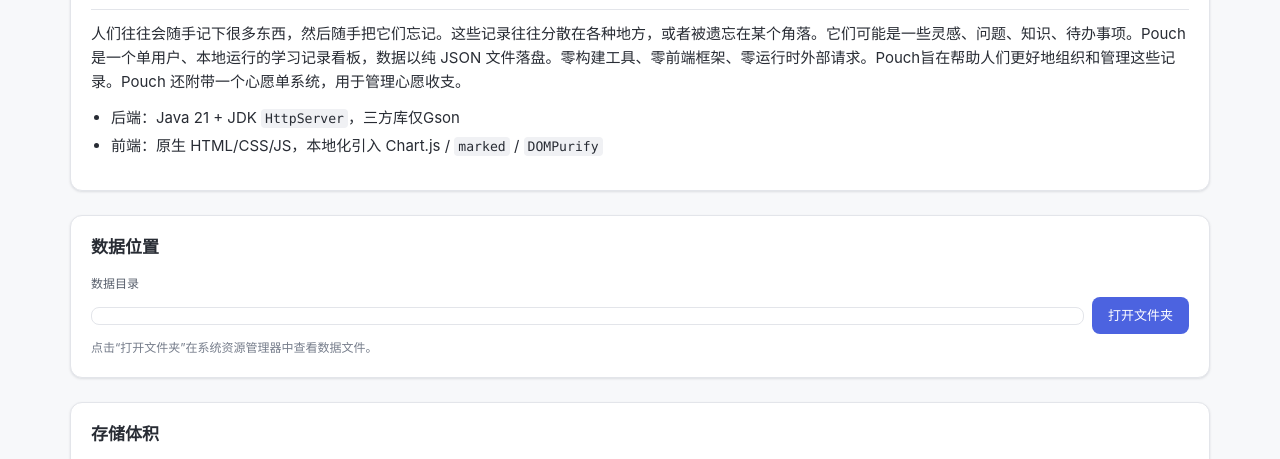
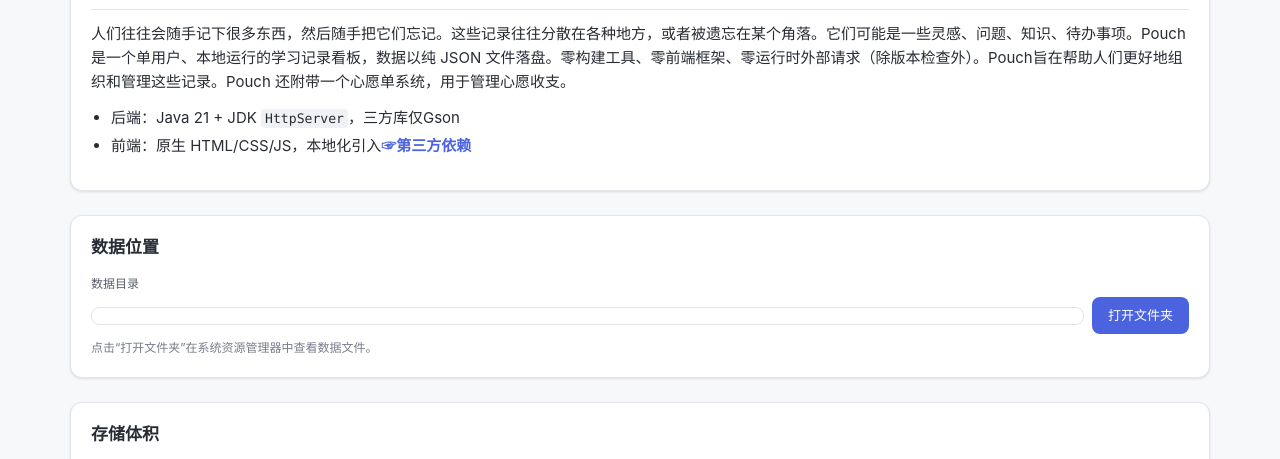
Before and after one commit to MPCBexplorer/Pouch, a plain HTML site: page web/settings.html in a window 1280 px wide. Shown: the part 272-731 px from the top of the page. Drawn offline with Linux system fonts and the light colour scheme; no server answers.

Commit message:
docs(readme): 更新文档以反映功能变更与环境要求
更新 README 及中文文档，同步最新的功能特性说明与环境限制：
- 明确说明前端依赖的本地化引入方式。
- 增加对“插入本地文件链接”功能的描述。
- 补充“目前仅支持 Windows，需要 PowerShell”的环境要求。
- 修正关于外部请求的描述（除版本检查外）。

同时对 `web/settings.html` 进行代码格式化，优化 SVG 标签的缩进与换行。

```diff
--- a/web/js/detail.js
+++ b/web/js/detail.js
@@ -484,12 +484,12 @@ function linkFile() {
     },
     children: [
       el('h3', { class: 'dialog-title', text: '链接本地文件', style: { marginTop: 0, marginBottom: 'var(--sp-4)', fontSize: 'var(--fs-md)' } }),
-      el('p', { class: 'dialog-hint', text: '请输入文件的完整路径，例如：C:/Users/张三/Documents/文档.pdf', style: { fontSize: 'var(--fs-sm)', color: 'var(--text-muted)', marginBottom: 'var(--sp-4)' } }),
+      el('p', { class: 'dialog-hint', text: '请输入文件的完整路径，例如：C:/Users/Admin/Documents/doc.pdf', style: { fontSize: 'var(--fs-sm)', color: 'var(--text-muted)', marginBottom: 'var(--sp-4)' } }),
       el('input', {
         class: 'input input-text',
         id: 'linkFilePathInput',
         attrs: {
-          placeholder: 'C:/... 或 /home/.../文件名',
+          placeholder: 'C:/...',
           'aria-label': '文件路径'
         },
         style: { width: '100%', boxSizing: 'border-box', marginBottom: 'var(--sp-4)' }
@@ -625,7 +625,7 @@ function showTagInput() {
     if (e.key === 'Enter') {
       e.preventDefault();
       const v = normalizeTagInput(input.value);
-      if (!v) { toast('标签每段 1~24 字符、最多 3 层（如 Java/并发）'); return; }
+      if (!v) { toast('标签每段 1~24 字符、最多 3 层'); return; }
       if (used.has(v)) { toast('标签已存在'); return; }
       if ((record.tags || []).length >= MAX_TAGS) { toast(`标签最多 ${MAX_TAGS} 个`); return; }
       try {
--- a/web/settings.html
+++ b/web/settings.html
@@ -15,6 +15,7 @@
 -->
 <!DOCTYPE html>
 <html lang="zh-CN">
+
 <head>
   <meta charset="utf-8">
   <meta name="viewport" content="width=device-width, initial-scale=1">
@@ -25,6 +26,7 @@
   <link rel="stylesheet" href="/css/layout.css">
   <link rel="stylesheet" href="/css/pages.css">
 </head>
+
 <body>
   <header class="topbar">
     <div class="topbar-brand"><a href="/">Pouch</a></div>
@@ -36,11 +38,20 @@
       <a href="/settings.html" class="active">设置</a>
     </nav>
     <button type="button" class="theme-toggle" aria-label="切换主题">
-      <svg class="icon-sun" viewBox="0 0 24 24" fill="none" stroke="currentColor" stroke-width="2"><circle cx="12" cy="12" r="4"/><path d="M12 2v2M12 20v2M4.9 4.9l1.4 1.4M17.7 17.7l1.4 1.4M2 12h2M20 12h2M4.9 19.1l1.4-1.4M17.7 6.3l1.4-1.4"/></svg>
-      <svg class="icon-moon" viewBox="0 0 24 24" fill="none" stroke="currentColor" stroke-width="2"><path d="M21 12.8A9 9 0 1 1 11.2 3 7 7 0 0 0 21 12.8z"/></svg>
+      <svg class="icon-sun" viewBox="0 0 24 24" fill="none" stroke="currentColor" stroke-width="2">
+        <circle cx="12" cy="12" r="4" />
+        <path d="M12 2v2M12 20v2M4.9 4.9l1.4 1.4M17.7 17.7l1.4 1.4M2 12h2M20 12h2M4.9 19.1l1.4-1.4M17.7 6.3l1.4-1.4" />
+      </svg>
+      <svg class="icon-moon" viewBox="0 0 24 24" fill="none" stroke="currentColor" stroke-width="2">
+        <path d="M21 12.8A9 9 0 1 1 11.2 3 7 7 0 0 0 21 12.8z" />
+      </svg>
     </button>
-<a href="https://github.com/MPCBexplorer/Pouch" target="_blank" rel="noopener noreferrer" class="repo-link" aria-label="GitHub 仓库">
-      <svg width="16" height="16" viewBox="0 0 16 16" fill="currentColor"><path d="M8 0C3.58 0 0 3.58 0 8c0 3.54 2.29 6.53 5.47 7.59.4.07.55-.17.55-.38 0-.19-.01-.82-.01-1.49-2.01.37-2.53-.49-2.69-.94-.09-.23-.48-.94-.82-1.13-.28-.15-.68-.52-.01-.53.63-.01 1.04.59 1.23.82.72 1.21 1.87.87 2.33.66.07-.52.28-.87.51-1.07-1.78-.2-3.64-.89-3.64-3.95 0-.87.31-1.6.84-2.11-.11-.25-.45-1.04.09-2.14 0 0 .69-.21 2.25.83.64-.18 1.32-.27 2-.27 .68 0 1.36.09 2 .27 1.5-.99 2.43-.83 2.43-.83.44 1.17.19 1.89.09 2.14.53.49.83 1.24 .84 2.12 .0 2.04-1.82 2.82-3.65 3.94 .58 .28 1.11 .78 1.11 1.49 0 1.1-.01 1.96-.01 2.2 0 .21 .15 .45 .55 .38 C13.71 14.53 16 11.53 16 8c0-4.42-3.58-8-8-8z"/></svg>
+    <a href="https://github.com/MPCBexplorer/Pouch" target="_blank" rel="noopener noreferrer" class="repo-link"
+      aria-label="GitHub 仓库">
+      <svg width="16" height="16" viewBox="0 0 16 16" fill="currentColor">
+        <path
+          d="M8 0C3.58 0 0 3.58 0 8c0 3.54 2.29 6.53 5.47 7.59.4.07.55-.17.55-.38 0-.19-.01-.82-.01-1.49-2.01.37-2.53-.49-2.69-.94-.09-.23-.48-.94-.82-1.13-.28-.15-.68-.52-.01-.53.63-.01 1.04.59 1.23.82.72 1.21 1.87.87 2.33.66.07-.52.28-.87.51-1.07-1.78-.2-3.64-.89-3.64-3.95 0-.87.31-1.6.84-2.11-.11-.25-.45-1.04.09-2.14 0 0 .69-.21 2.25.83.64-.18 1.32-.27 2-.27 .68 0 1.36.09 2 .27 1.5-.99 2.43-.83 2.43-.83.44 1.17.19 1.89.09 2.14.53.49.83 1.24 .84 2.12 .0 2.04-1.82 2.82-3.65 3.94 .58 .28 1.11 .78 1.11 1.49 0 1.1-.01 1.96-.01 2.2 0 .21 .15 .45 .55 .38 C13.71 14.53 16 11.53 16 8c0-4.42-3.58-8-8-8z" />
+      </svg>
       <span>Pouch</span>
     </a>
   </header>
@@ -54,21 +65,30 @@
         <h2>Pouch · 奚囊 · 学习看板</h2>
         <blockquote>恒从小奚奴，骑距驴，背一古破锦囊，遇有所得，即书投囊中。——《李贺小传》</blockquote>
         <div class="intro-badges">
-          <img src="https://img.shields.io/badge/Java-21-ED8B00?style=flat-square&logo=openjdk&logoColor=white" alt="Java">
+          <img src="https://img.shields.io/badge/Java-21-ED8B00?style=flat-square&logo=openjdk&logoColor=white"
+            alt="Java">
           <img src="https://img.shields.io/badge/完全本地-127.0.0.1-success?style=flat-square" alt="完全本地">
           <img src="https://img.shields.io/badge/Version-1.7.0--beta-success?style=flat-square" alt="Version">
           <a href="https://github.com/MPCBexplorer/Pouch" target="_blank" rel="noopener noreferrer">
-            <img src="https://img.shields.io/badge/GitHub-MPCBexplorer/Pouch-181717?style=social&logo=github" alt="GitHub 仓库">
+            <img src="https://img.shields.io/badge/GitHub-MPCBexplorer/Pouch-181717?style=social&logo=github"
+              alt="GitHub 仓库">
           </a>
           <a href="https://github.com/MPCBexplorer/Pouch" target="_blank" rel="noopener noreferrer">
             <img src="https://img.shields.io/github/stars/MPCBexplorer/Pouch?style=social" alt="GitHub stars">
           </a>
         </div>
         <hr>
-        <p>人们往往会随手记下很多东西，然后随手把它们忘记。这些记录往往分散在各种地方，或者被遗忘在某个角落。它们可能是一些灵感、问题、知识、待办事项。Pouch 是一个单用户、本地运行的学习记录看板，数据以纯 JSON 文件落盘。零构建工具、零前端框架、零运行时外部请求。Pouch旨在帮助人们更好地组织和管理这些记录。Pouch 还附带一个心愿单系统，用于管理心愿收支。</p>
+        <p>人们往往会随手记下很多东西，然后随手把它们忘记。这些记录往往分散在各种地方，或者被遗忘在某个角落。它们可能是一些灵感、问题、知识、待办事项。Pouch 是一个单用户、本地运行的学习记录看板，数据以纯 JSON
+          文件落盘。零构建工具、零前端框架、零运行时外部请求（除版本检查外）。Pouch旨在帮助人们更好地组织和管理这些记录。Pouch 还附带一个心愿单系统，用于管理心愿收支。</p>
         <ul>
           <li>后端：Java 21 + JDK <code>HttpServer</code>，三方库仅Gson</li>
-          <li>前端：原生 HTML/CSS/JS，本地化引入 Chart.js / <code>marked</code> / <code>DOMPurify</code></li>
+          <li>前端：原生 HTML/CSS/JS，本地化引入<span class="deps-tooltip" title="Chart.js — MIT License（前端图表）
+marked — MIT License（前端 Markdown 渲染）
+DOMPurify — Mozilla Public License 2.0（前端 HTML sanitize）
+KaTeX — MIT License（前端 LaTeX 数学公式渲染，本地文件在 web/vendor）
+jsPDF — MIT License（前端 PDF 生成，本地文件 web/vendor/jspdf.umd.min.js）
+Noto Sans SC — SIL Open Font License 1.1（前端 CJK 字体，本地文件 web/vendor/fonts/NotoSansSC-Regular.ttf）
+html2canvas — MIT License（前端 PDF 截图，本地文件 web/vendor/html2canvas.min.js）" style="color: var(--brand); font-weight: var(--fw-bold); cursor: help;">☞第三方依赖</span></li>
         </ul>
       </div>
     </section>
@@ -163,16 +183,20 @@
     <div id="settingsError" class="error-card" hidden></div>
   </main>
 
-    <script type="module" src="/js/settings.js"></script>
+  <script type="module" src="/js/settings.js"></script>
 
   <footer class="site-footer">
     <div class="footer-content">
       <span>© 2026 Pouch</span>
       <a href="https://github.com/MPCBexplorer/Pouch" target="_blank" rel="noopener noreferrer" class="footer-link">
-        <svg width="16" height="16" viewBox="0 0 16 16" fill="currentColor"><path d="M8 0C3.58 0 0 3.58 0 8c0 3.54 2.29 6.53 5.47 7.59.4.07.55-.17.55-.38 0-.19-.01-.82-.01-1.49-2.01.37-2.53-.49-2.69-.94-.09-.23-.48-.94-.82-1.13-.28-.15-.68-.52-.01-.53.63-.01 1.04.59 1.23.82.72 1.21 1.87.87 2.33.66.07-.52.28-.87.51-1.07-1.78-.2-3.64-.89-3.64-3.95 0-.87.31-1.6.84-2.11-.11-.25-.45-1.04.09-2.14 0 0 .69-.21 2.25.83.64-.18 1.32-.27 2-.27 .68 0 1.36.09 2 .27 1.5-.99 2.43-.83 2.43-.83.44 1.17.19 1.89.09 2.14 .53 .49 .83 1.24 .84 2.12 .0 2.04-1.82 2.82-3.65 3.94 .58 .28 1.11 .78 1.11 1.49 0 1.1-.01 1.96-.01 2.2 0 .21 .15 .45 .55 .38C13.71 14.53 16 11.53 16 8c0-4.42-3.58-8-8-8z"/></svg>
+        <svg width="16" height="16" viewBox="0 0 16 16" fill="currentColor">
+          <path
+            d="M8 0C3.58 0 0 3.58 0 8c0 3.54 2.29 6.53 5.47 7.59.4.07.55-.17.55-.38 0-.19-.01-.82-.01-1.49-2.01.37-2.53-.49-2.69-.94-.09-.23-.48-.94-.82-1.13-.28-.15-.68-.52-.01-.53.63-.01 1.04.59 1.23.82.72 1.21 1.87.87 2.33.66.07-.52.28-.87.51-1.07-1.78-.2-3.64-.89-3.64-3.95 0-.87.31-1.6.84-2.11-.11-.25-.45-1.04.09-2.14 0 0 .69-.21 2.25.83.64-.18 1.32-.27 2-.27 .68 0 1.36.09 2 .27 1.5-.99 2.43-.83 2.43-.83.44 1.17.19 1.89.09 2.14 .53 .49 .83 1.24 .84 2.12 .0 2.04-1.82 2.82-3.65 3.94 .58 .28 1.11 .78 1.11 1.49 0 1.1-.01 1.96-.01 2.2 0 .21 .15 .45 .55 .38C13.71 14.53 16 11.53 16 8c0-4.42-3.58-8-8-8z" />
+        </svg>
         Pouch
       </a>
     </div>
   </footer>
 </body>
+
 </html>
```
Also changed, not shown: 2 other files.
